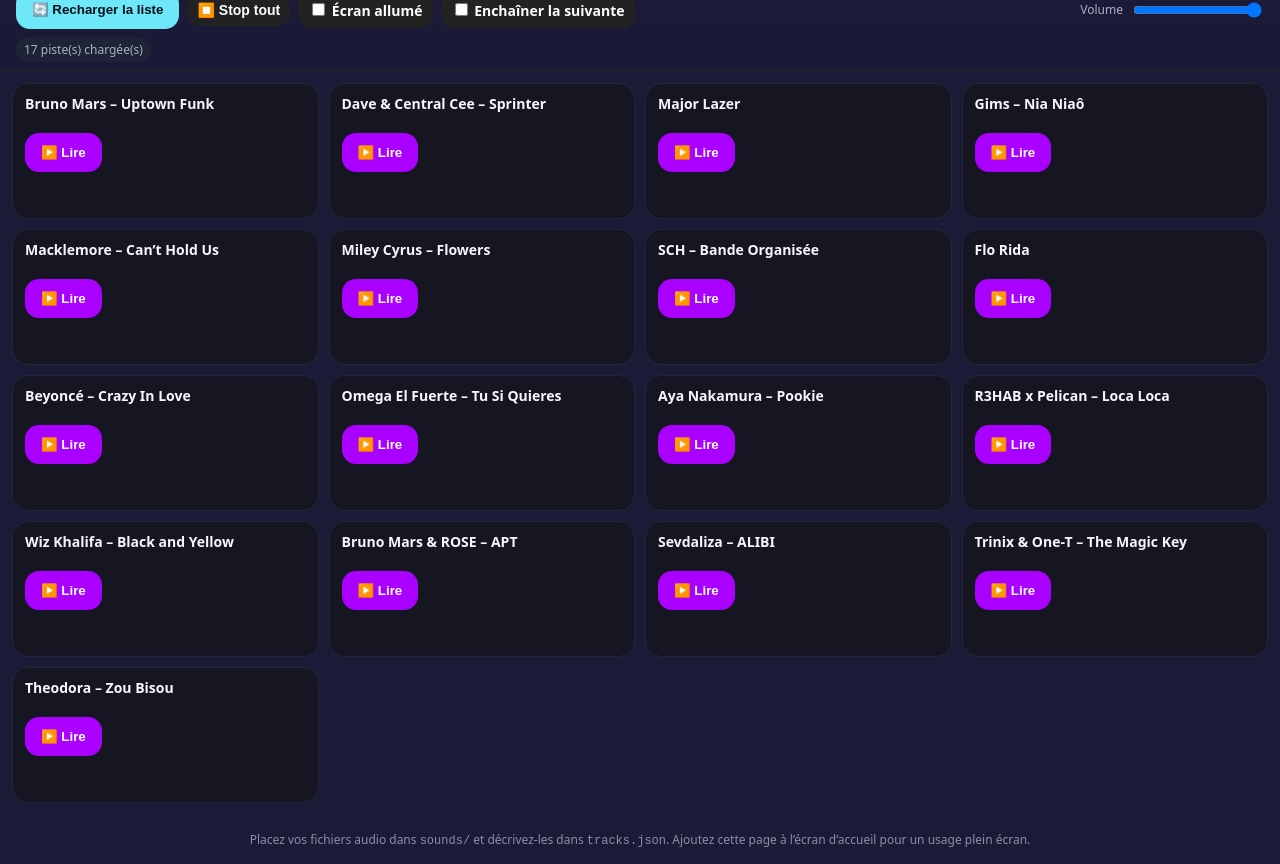
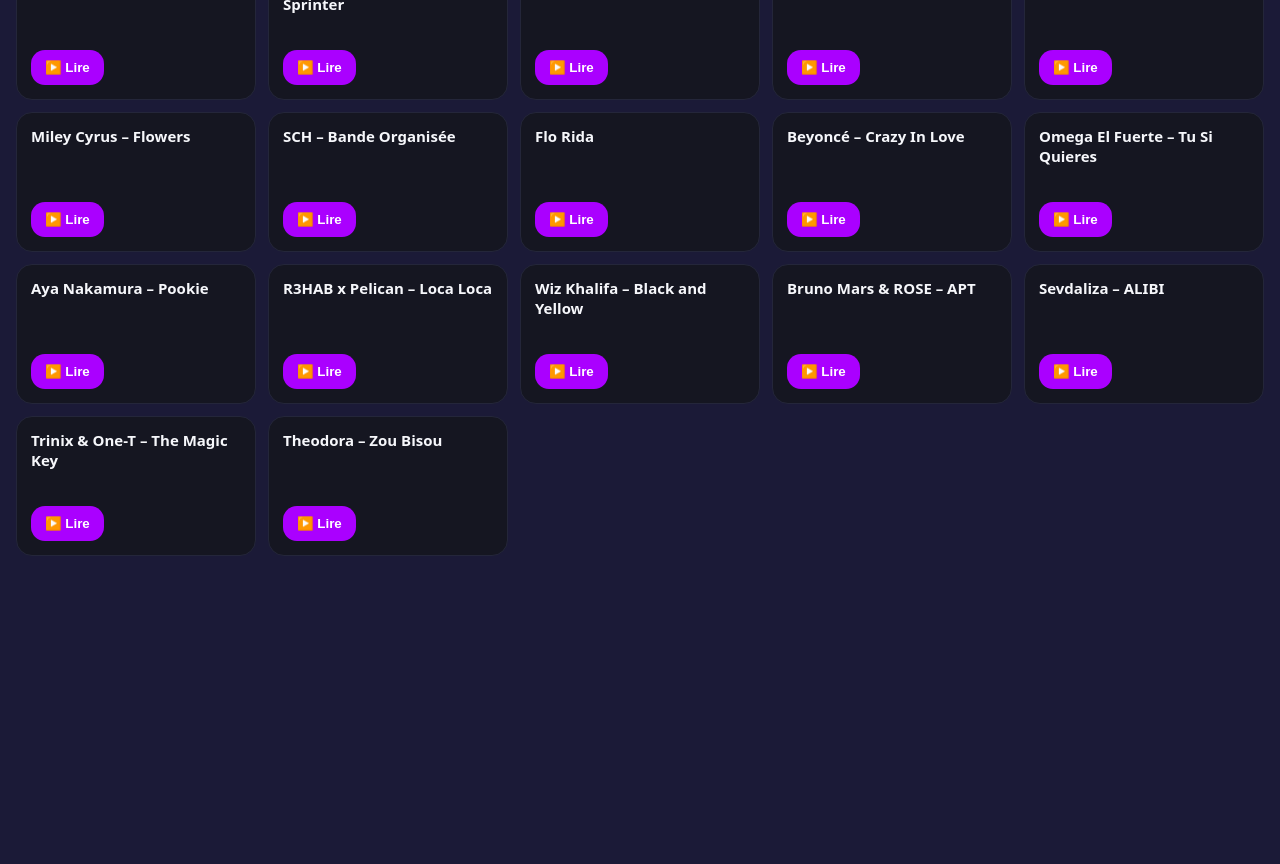
Before and after one commit to Alicepcht/Musiques-WTFun, a plain HTML site: page index.html in a window 1280 px wide. Shown: the part 56-920 px from the top of the page. After the commit the page ends 800 px from the top, so only its background shows below. Drawn offline with Linux system fonts and the light colour scheme.

Commit message:
Update index.html

```diff
--- a/index.html
+++ b/index.html
@@ -3,85 +3,63 @@
 <head>
   <meta charset="utf-8" />
   <meta name="viewport" content="width=device-width, initial-scale=1, viewport-fit=cover" />
-  <title>Soundboard Ultra-Simple (Playlist partagée)</title>
+  <title>Playlist</title>
   <style>
-    /* Couleurs */
     :root{
-      --bg:#1b1a37;          /* fond du site */
+      --bg:#1b1a37;
       --card:#151621;
-      --acc:#6EE7F9;
       --txt:#f6f7fb;
       --muted:#a9afc3;
-      --play:#aa00ff;        /* couleur du bouton Lire */
+      --play:#aa00ff;
     }
 
     html,body{
       margin:0;height:100%;
       background:var(--bg);
       color:var(--txt);
-      font-family:system-ui,-apple-system,Segoe UI,Roboto,Inter,Helvetica,Arial,sans-serif
+      font-family:system-ui,-apple-system,Segoe UI,Roboto,Inter,Helvetica,Arial,sans-serif;
     }
-    header{
-      position:sticky;top:0;
-      background:linear-gradient(180deg,var(--bg) 60%,#0000);
-      padding:16px 16px 8px;border-bottom:1px solid #222
+
+    .grid{
+      display:grid;
+      grid-template-columns:repeat(auto-fit,minmax(220px,1fr));
+      gap:12px;
+      padding:16px;
     }
-    h1{font-size:18px;margin:0 0 6px}
-    .row{display:flex;gap:8px;align-items:center;flex-wrap:wrap}
+
+    .card{
+      background:var(--card);
+      border:1px solid #24263a;
+      border-radius:16px;
+      padding:14px;
+      display:flex;
+      flex-direction:column;
+      justify-content:space-between;
+      gap:10px;
+      min-height:110px;
+    }
+
+    .title{font-weight:700;font-size:15px;line-height:1.3;}
+    .muted{color:var(--muted);font-size:12px;}
+    .controls{display:flex;gap:8px;align-items:center;flex-wrap:wrap;}
 
     .btn{
-      appearance:none;border:0;border-radius:14px;
-      padding:12px 16px;background:#222;color:#fff;
-      font-weight:600;cursor:pointer
-    }
-    .btn.acc{background:var(--acc);color:#001018}
-    .btn.small{padding:8px 10px;font-size:14px}
-    .btn:active{transform:translateY(1px)}
-
-    /* Cartes et grille */
-    .grid{display:grid;grid-template-columns:repeat(2,1fr);gap:10px;padding:12px}
-    @media(min-width:760px){.grid{grid-template-columns:repeat(4,1fr)}}
-    .card{background:var(--card);border:1px solid #24263a;border-radius:16px;padding:12px;display:flex;flex-direction:column;gap:10px;min-height:110px}
-    .title{font-weight:700;font-size:14px;line-height:1.2}
-    .muted{color:var(--muted);font-size:12px}
-    .controls{display:flex;gap:8px;align-items:center;flex-wrap:wrap}
-
-    /* Style spécifique du bouton Lire/Pause */
-    .btn.play{
+      appearance:none;
+      border:0;
+      border-radius:14px;
+      padding:10px 14px;
       background:var(--play);
       color:#fff;
-      box-shadow:0 0 0 0 rgba(170,0,255,.4);
-      transition:box-shadow .2s ease, transform .05s ease;
+      font-weight:600;
+      cursor:pointer;
+      transition:transform .05s ease, box-shadow .2s ease;
     }
-    .btn.play:active{ transform:translateY(1px); box-shadow:0 0 0 6px rgba(170,0,255,.15); }
-
-    footer{padding:16px;color:#8891a6;font-size:12px;text-align:center}
-    .pill{background:#1f2338;color:#a9afc3;border-radius:999px;padding:4px 8px;font-size:12px}
+    .btn:active{transform:translateY(1px);box-shadow:0 0 0 6px rgba(170,0,255,.15);}
   </style>
 </head>
 <body>
-  <header>
-    <h1>🎛️ Soundboard Ultra-Simple — Playlist partagée</h1>
-    <div class="row">
-      <button class="btn acc" id="reload">🔄 Recharger la liste</button>
-      <button class="btn small" id="stopAll">⏹️ Stop tout</button>
-      <label class="btn small" title="Empêche la mise en veille (si supporté)"><input type="checkbox" id="wakelock" /> Écran allumé</label>
-      <label class="btn small"><input type="checkbox" id="autonext" /> Enchaîner la suivante</label>
-      <div style="margin-left:auto;display:flex;align-items:center;gap:8px">
-        <span class="muted">Volume</span>
-        <input id="volume" type="range" min="0" max="1" step="0.01" value="1" />
-      </div>
-    </div>
-    <div id="status" class="row" style="margin-top:8px"></div>
-  </header>
-
   <main class="grid" id="grid"></main>
 
-  <footer>
-    Placez vos fichiers audio dans <code>sounds/</code> et décrivez-les dans <code>tracks.json</code>. Ajoutez cette page à l’écran d’accueil pour un usage plein écran.
-  </footer>
-
-  <!-- retiré les boutons -5s / +10s -->
   <template id="cardTpl">
     <div class="card">
       <div class="title"></div>
@@ -93,133 +71,84 @@
   </template>
 
   <script>
-    const grid = document.getElementById('grid');
-    const stopAllBtn = document.getElementById('stopAll');
-    const vol = document.getElementById('volume');
-    const status = document.getElementById('status');
-    const reloadBtn = document.getElementById('reload');
-    const autoNextChk = document.getElementById('autonext');
-
-    let audios = []; // {audio, start, btn}
+    const grid=document.getElementById('grid');
+    let audios=[];
 
     function fmt(t){
-      if(!isFinite(t) || t<0) t = 0;
-      const m = Math.floor(t/60).toString().padStart(2,'0');
-      const s = Math.floor(t%60).toString().padStart(2,'0');
+      if(!isFinite(t)||t<0)t=0;
+      const m=Math.floor(t/60).toString().padStart(2,'0');
+      const s=Math.floor(t%60).toString().padStart(2,'0');
       return `${m}:${s}`;
     }
 
     function parseStart(v){
-      if(typeof v === 'number') return Math.max(0, v);
-      if(typeof v === 'string'){
-        const m = v.trim().match(/^(\d{1,2}):(\d{2})(?::(\d{2}))?$/);
+      if(typeof v==='number')return Math.max(0,v);
+      if(typeof v==='string'){
+        const m=v.trim().match(/^(\d{1,2}):(\d{2})(?::(\d{2}))?$/);
         if(m){
-          const h = m[3] ? parseInt(m[1]) : 0;
-          const mm = m[3] ? parseInt(m[2]) : parseInt(m[1]);
-          const ss = m[3] ? parseInt(m[3]) : parseInt(m[2]);
-          return (h*3600 + mm*60 + ss) | 0;
+          const h=m[3]?parseInt(m[1]):0;
+          const mm=m[3]?parseInt(m[2]):parseInt(m[1]);
+          const ss=m[3]?parseInt(m[3]):parseInt(m[2]);
+          return (h*3600+mm*60+ss)|0;
         }
-        const secs = Number(v);
-        if(!isNaN(secs)) return Math.max(0, secs);
+        const secs=Number(v);
+        if(!isNaN(secs))return Math.max(0,secs);
       }
       return 0;
     }
 
-    function setStatus(msg, ok=true){
-      status.innerHTML = `<span class="pill" style="${ok? '':'background:#3b1f1f;color:#f2bcbc'}">${msg}</span>`;
-    }
+    function makeCard(track,index){
+      const tpl=document.getElementById('cardTpl');
+      const node=tpl.content.firstElementChild.cloneNode(true);
+      const title=node.querySelector('.title');
+      const time=node.querySelector('.time');
+      const play=node.querySelector('.play');
 
-    function makeCard(track, index){
-      const tpl = document.getElementById('cardTpl');
-      const node = tpl.content.firstElementChild.cloneNode(true);
-      const title = node.querySelector('.title');
-      const time = node.querySelector('.time');
-      const play = node.querySelector('.play');
+      const start=parseStart(track.start||0);
+      title.textContent=track.title||(track.src||'').split('/').pop().replace(/\.[^.]+$/,'');
 
-      const start = parseStart(track.start||0);
-      title.textContent = track.title || (track.src||'').split('/').pop().replace(/\.[^.]+$/, '');
-
-      const audio = new Audio(track.src);
-      audio.preload = 'auto';
-      audio.volume = parseFloat(localStorage.getItem('sb_volume')||'1');
-      let primed = false; // première lecture → saute au start
+      const audio=new Audio(track.src);
+      audio.preload='auto';
+      audio.volume=parseFloat(localStorage.getItem('sb_volume')||'1');
+      let primed=false;
 
       audio.addEventListener('timeupdate',()=>{
-        time.textContent = `${fmt(audio.currentTime)} / ${fmt(audio.duration||0)}${start?` · start ${fmt(start)}`:''}`;
+        time.textContent=`${fmt(audio.currentTime)} / ${fmt(audio.duration||0)}`;
       });
       audio.addEventListener('ended',()=>{
         play.textContent='▶️ Lire';
-        if(autoNextChk.checked){
-          const next = audios[index+1];
-          if(next){
-            audios.forEach(o=>{ if(o!==next){ o.audio.pause(); o.audio.currentTime=0; if(o.btn) o.btn.textContent='▶️ Lire'; }});
-            if(next.audio.readyState < 2){ next.audio.addEventListener('canplay', ()=>{ next.btn.click(); }, {once:true}); }
-            else{ next.btn.click(); }
+      });
+
+      play.addEventListener('click',()=>{
+        audios.forEach(o=>{
+          if(o.audio!==audio){
+            o.audio.pause();
+            o.audio.currentTime=0;
+            if(o.btn)o.btn.textContent='▶️ Lire';
           }
+        });
+        if(audio.paused){
+          if(!primed){audio.currentTime=start;primed=true;}
+          audio.play();play.textContent='⏸️ Pause';
+        }else{
+          audio.pause();play.textContent='▶️ Lire';
         }
       });
 
-      play.addEventListener('click',()=>{
-        audios.forEach(o=>{ if(o.audio!==audio){ o.audio.pause(); o.audio.currentTime=0; if(o.btn) o.btn.textContent='▶️ Lire'; }});
-        if(audio.paused){
-          if(!primed){ audio.currentTime = start; primed = true; }
-          audio.play(); play.textContent='⏸️ Pause';
-        } else {
-          audio.pause(); play.textContent='▶️ Lire';
-        }
-      });
-
-      audios[index] = { audio, start, btn: play };
+      audios[index]={audio,start,btn:play};
       grid.appendChild(node);
     }
 
     async function loadTracks(){
-      setStatus('Chargement de tracks.json…');
-      audios.forEach(o=> o.audio.pause());
-      audios = [];
-      grid.innerHTML = '';
       try{
-        const res = await fetch('tracks.json', {cache:'no-store'});
-        if(!res.ok) throw new Error('HTTP '+res.status);
-        const list = await res.json();
-        if(!Array.isArray(list) || !list.length){
-          setStatus('tracks.json vide ou invalide', false);
-          return;
-        }
-        list.forEach((t,i)=> makeCard(t,i));
-        setStatus(`${list.length} piste(s) chargée(s)`);
-      }catch(e){
-        console.error(e);
-        setStatus('Impossible de charger tracks.json', false);
-      }
+        const res=await fetch('tracks.json',{cache:'no-store'});
+        if(!res.ok)throw new Error('HTTP '+res.status);
+        const list=await res.json();
+        if(!Array.isArray(list)||!list.length)return;
+        list.forEach((t,i)=>makeCard(t,i));
+      }catch(e){console.error('Erreur chargement tracks.json',e);}
     }
 
-    stopAllBtn.addEventListener('click',()=>{
-      audios.forEach(o=>{ o.audio.pause(); o.audio.currentTime=0; o.btn && (o.btn.textContent='▶️ Lire'); });
-    });
-
-    vol.addEventListener('input',()=>{
-      const v = parseFloat(vol.value);
-      localStorage.setItem('sb_volume', String(v));
-      audios.forEach(o=> o.audio.volume = v);
-    });
-    vol.value = localStorage.getItem('sb_volume')||'1';
-
-    const wl = document.getElementById('wakelock');
-    let wakeLock = null;
-    async function requestWakeLock(){
-      try{ wakeLock = await navigator.wakeLock.request('screen');
-        wakeLock.addEventListener('release',()=>{});
-      }catch(e){ console.log('WakeLock non supporté', e); }
-    }
-    wl.addEventListener('change',()=>{
-      if(wl.checked){ requestWakeLock(); }
-      else{ if(wakeLock){ wakeLock.release(); wakeLock=null; } }
-    });
-
-    document.getElementById('reload').addEventListener('click', loadTracks);
-
-    // Auto-load at start
     loadTracks();
   </script>
 </body>
```
